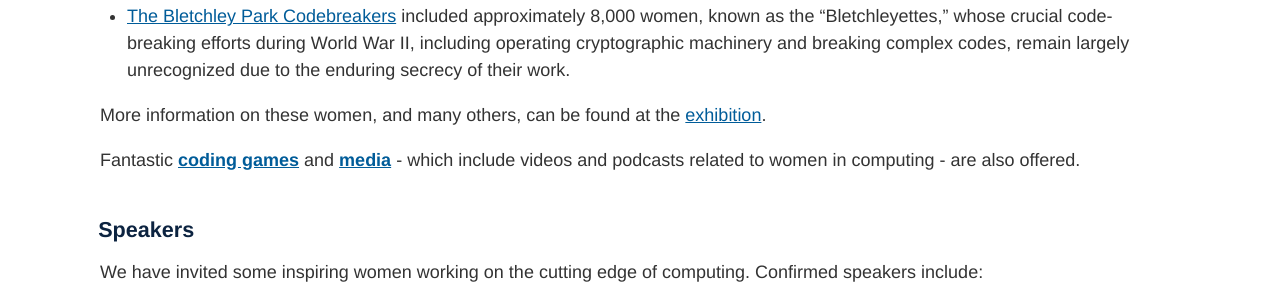
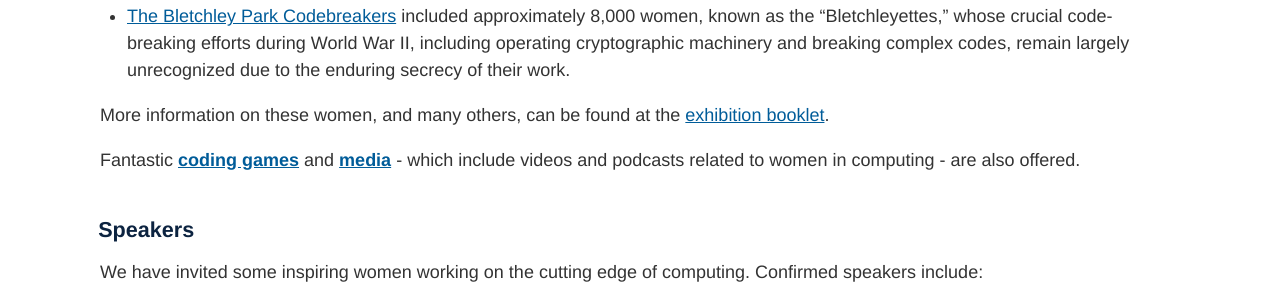
Before and after one commit to alice-and-eve/2024, a Jekyll site: the page built from index.md, in a window 1280 px wide and 900 px high, scrolled down 2777 px. Shown: the part 155-453 px from the top of the window. Built offline with Jekyll 4.4.1, drawn with Linux system fonts in a browser that asks for light colours.

Commit message:
Update index.md

```diff
--- a/index.md
+++ b/index.md
@@ -78,7 +78,7 @@ Some highlights of the exhibition:
 - [Grace Hopper](https://www.aliceandeve.nl/exhibition/grace-hopper) who created the world’s first workable compiler and the Grace Hopper Celebration of Women in Computing, an annual conference;
 - [The Bletchley Park Codebreakers](https://www.aliceandeve.nl/exhibition/the-bletchley-park-codebreakers-) included approximately 8,000 women, known as the "Bletchleyettes," whose crucial code-breaking efforts during World War II, including operating cryptographic machinery and breaking complex codes, remain largely unrecognized due to the enduring secrecy of their work.
 
-More information on these women, and many others, can be found at the [exhibition](https://www.aliceandeve.nl/home).
+More information on these women, and many others, can be found at the [exhibition booklet](https://fmt.ewi.utwente.nl/events/aliceandeve2020/booklet-13-01-2020.pdf).
 
 Fantastic **[coding games](https://www.aliceandeve.nl/games)** and **[media](https://www.aliceandeve.nl/gallery)** - which include videos and podcasts related to women in computing - are also offered.
 
```
